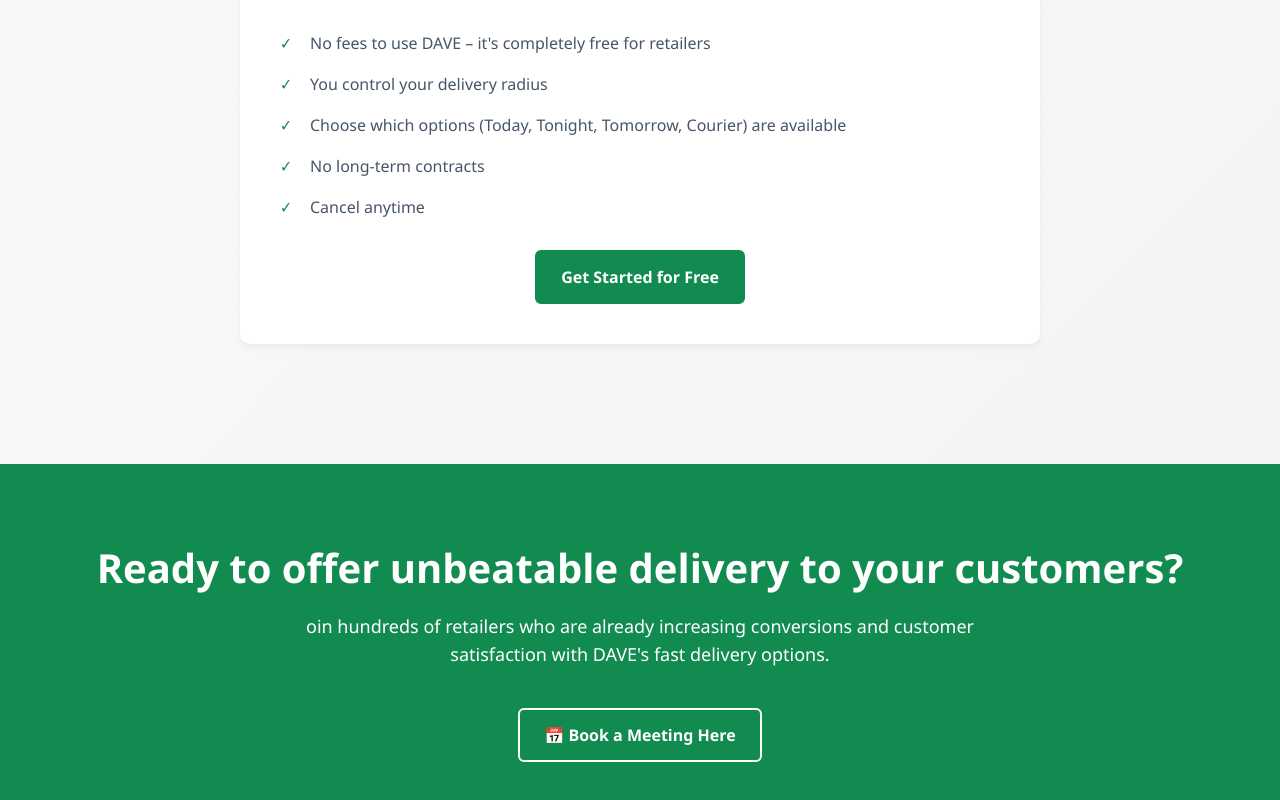
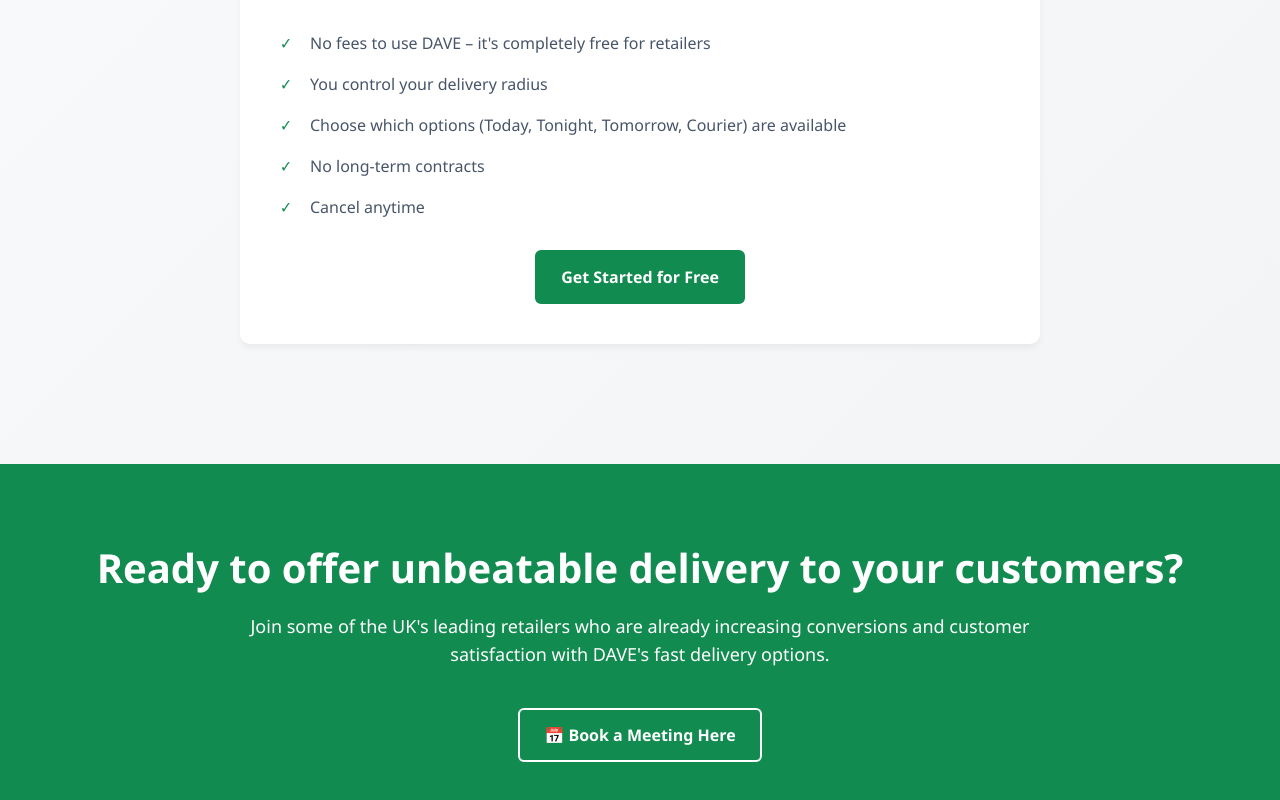
Before and after one commit to Nift-London/dave-landing-page, a plain HTML site: page index.html in a window 1280 px wide. Shown: the part 5542-6342 px from the top of the page. Drawn offline with Linux system fonts and the light colour scheme.

Commit message:
Spelling Mistake

```diff
--- a/index.html
+++ b/index.html
@@ -250,7 +250,7 @@
             <div class="sn-container">
                 <div class="sn-slouation-top text-center">
                     <h2 class="sn-com-heading">Ready to offer unbeatable delivery to your customers?</h2>
-                    <p>oin hundreds of retailers who are already increasing conversions and customer <br>satisfaction with DAVE's fast delivery options.</p>
+                    <p>Join some of the UK's leading retailers who are already increasing conversions and customer <br>satisfaction with DAVE's fast delivery options.</p>
                 </div>
                 <div class="text-center">
                     <a href="https://calendly.com/team-nift" class="sn-com-btn">📅 Book a Meeting Here</a>
```
